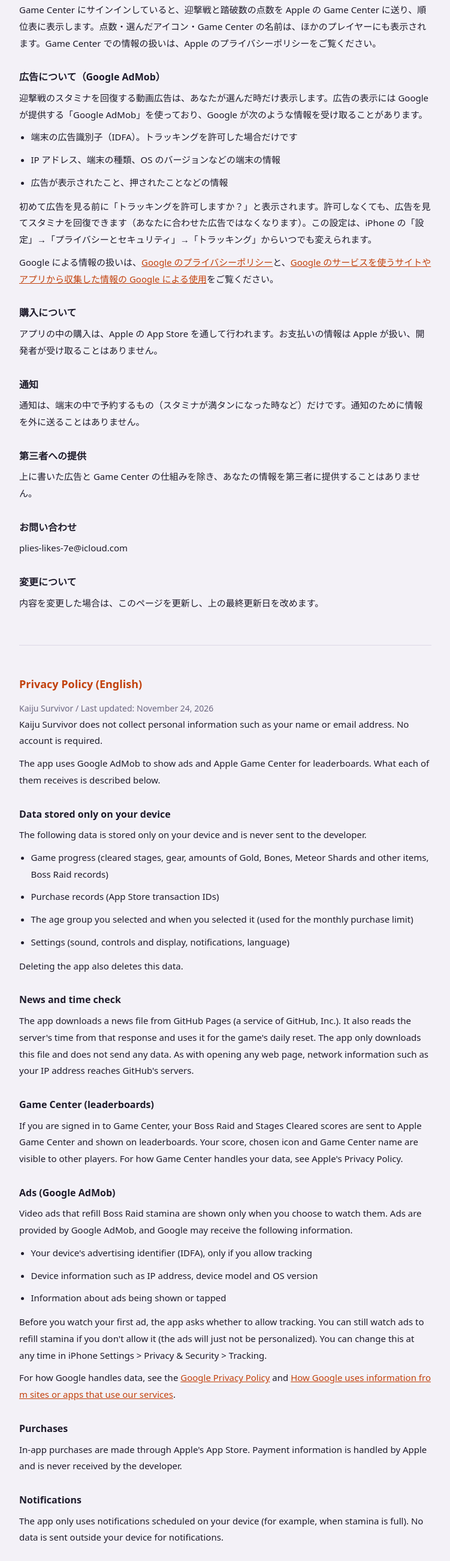
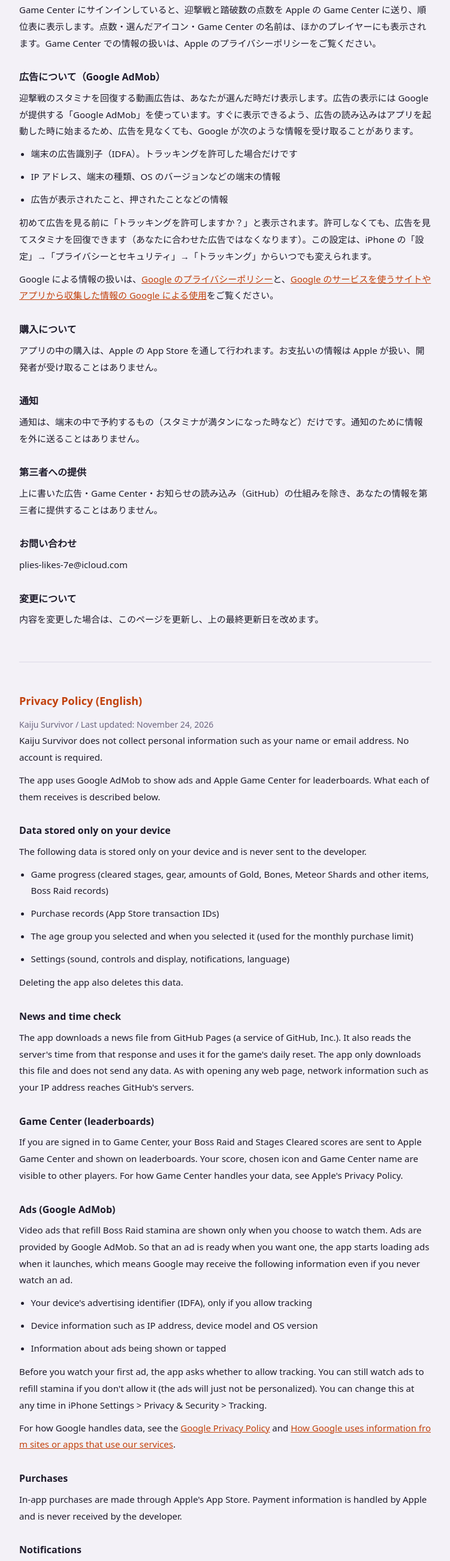
Before and after one commit to kikita-0/kaiju-survivor-support, a plain HTML site: page privacy.html in a window 1280 px wide. Shown: the part 838-3440 px from the top of the page at 60% size, without its empty margins (264-1015 px from the left). Drawn offline with Linux system fonts and the light colour scheme.

Commit message:
Add files via upload

```diff
--- a/privacy.html
+++ b/privacy.html
@@ -51,7 +51,7 @@ footer{margin-top:48px;padding-top:16px;border-top:1px solid var(--line);color:v
 <p>Game Center にサインインしていると、迎撃戦と踏破数の点数を Apple の Game Center に送り、順位表に表示します。点数・選んだアイコン・Game Center の名前は、ほかのプレイヤーにも表示されます。Game Center での情報の扱いは、Apple のプライバシーポリシーをご覧ください。</p>
 
 <h3>広告について（Google AdMob）</h3>
-<p>迎撃戦のスタミナを回復する動画広告は、あなたが選んだ時だけ表示します。広告の表示には Google が提供する「Google AdMob」を使っており、Google が次のような情報を受け取ることがあります。</p>
+<p>迎撃戦のスタミナを回復する動画広告は、あなたが選んだ時だけ表示します。広告の表示には Google が提供する「Google AdMob」を使っています。すぐに表示できるよう、広告の読み込みはアプリを起動した時に始まるため、広告を見なくても、Google が次のような情報を受け取ることがあります。</p>
 <ul>
   <li>端末の広告識別子（IDFA）。トラッキングを許可した場合だけです</li>
   <li>IP アドレス、端末の種類、OS のバージョンなどの端末の情報</li>
@@ -67,7 +67,7 @@ footer{margin-top:48px;padding-top:16px;border-top:1px solid var(--line);color:v
 <p>通知は、端末の中で予約するもの（スタミナが満タンになった時など）だけです。通知のために情報を外に送ることはありません。</p>
 
 <h3>第三者への提供</h3>
-<p>上に書いた広告と Game Center の仕組みを除き、あなたの情報を第三者に提供することはありません。</p>
+<p>上に書いた広告・Game Center・お知らせの読み込み（GitHub）の仕組みを除き、あなたの情報を第三者に提供することはありません。</p>
 
 <h3>お問い合わせ</h3>
 <p>plies-likes-7e@icloud.com</p>
@@ -99,7 +99,7 @@ footer{margin-top:48px;padding-top:16px;border-top:1px solid var(--line);color:v
 <p>If you are signed in to Game Center, your Boss Raid and Stages Cleared scores are sent to Apple Game Center and shown on leaderboards. Your score, chosen icon and Game Center name are visible to other players. For how Game Center handles your data, see Apple's Privacy Policy.</p>
 
 <h3>Ads (Google AdMob)</h3>
-<p>Video ads that refill Boss Raid stamina are shown only when you choose to watch them. Ads are provided by Google AdMob, and Google may receive the following information.</p>
+<p>Video ads that refill Boss Raid stamina are shown only when you choose to watch them. Ads are provided by Google AdMob. So that an ad is ready when you want one, the app starts loading ads when it launches, which means Google may receive the following information even if you never watch an ad.</p>
 <ul>
   <li>Your device's advertising identifier (IDFA), only if you allow tracking</li>
   <li>Device information such as IP address, device model and OS version</li>
@@ -115,7 +115,7 @@ footer{margin-top:48px;padding-top:16px;border-top:1px solid var(--line);color:v
 <p>The app only uses notifications scheduled on your device (for example, when stamina is full). No data is sent outside your device for notifications.</p>
 
 <h3>Sharing with third parties</h3>
-<p>Except for the ad and Game Center services described above, your information is not shared with third parties.</p>
+<p>Except for the ad, Game Center and news download (GitHub) services described above, your information is not shared with third parties.</p>
 
 <h3>Contact</h3>
 <p>plies-likes-7e@icloud.com</p>
```
Also changed, not shown: index.html (+1 -1 lines).
